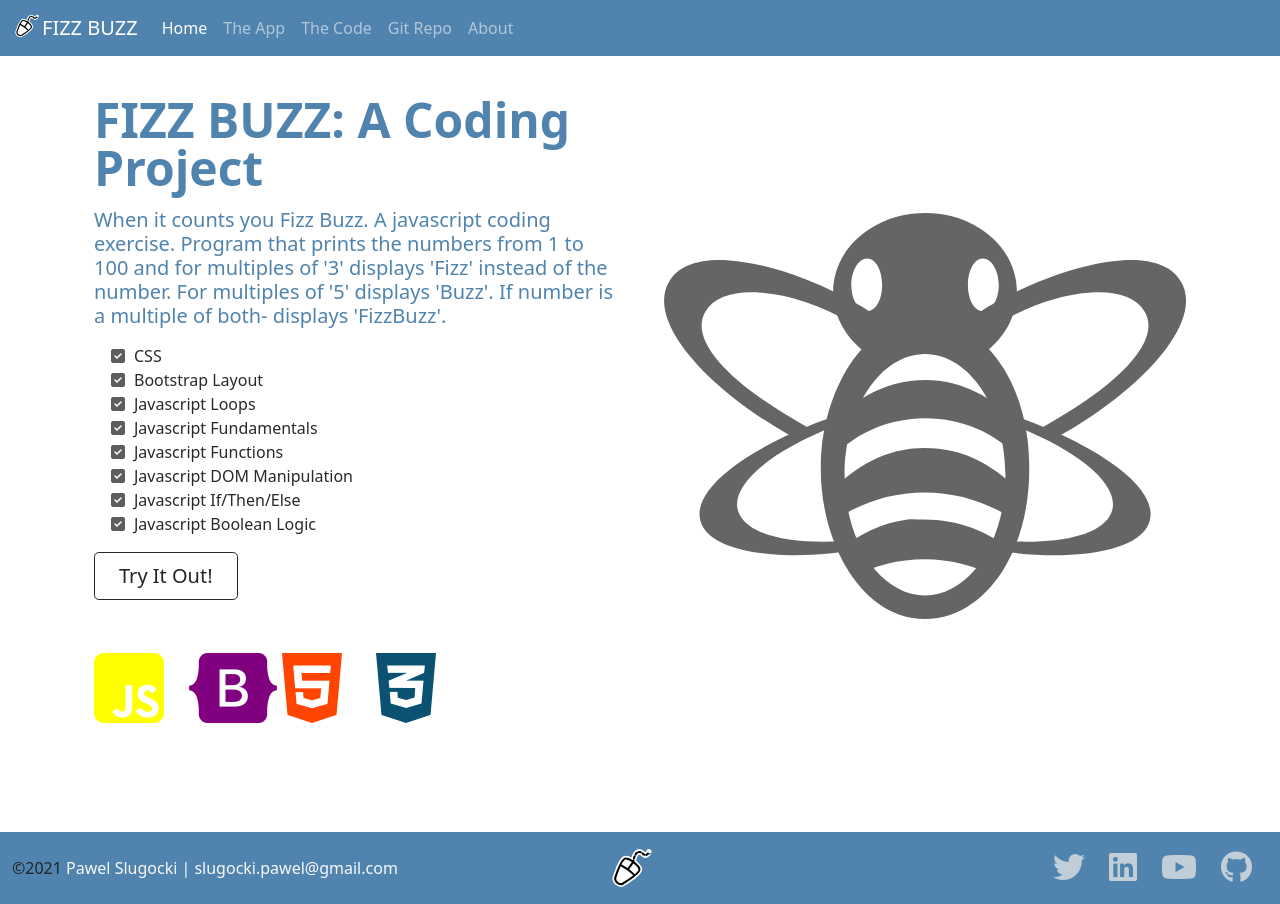
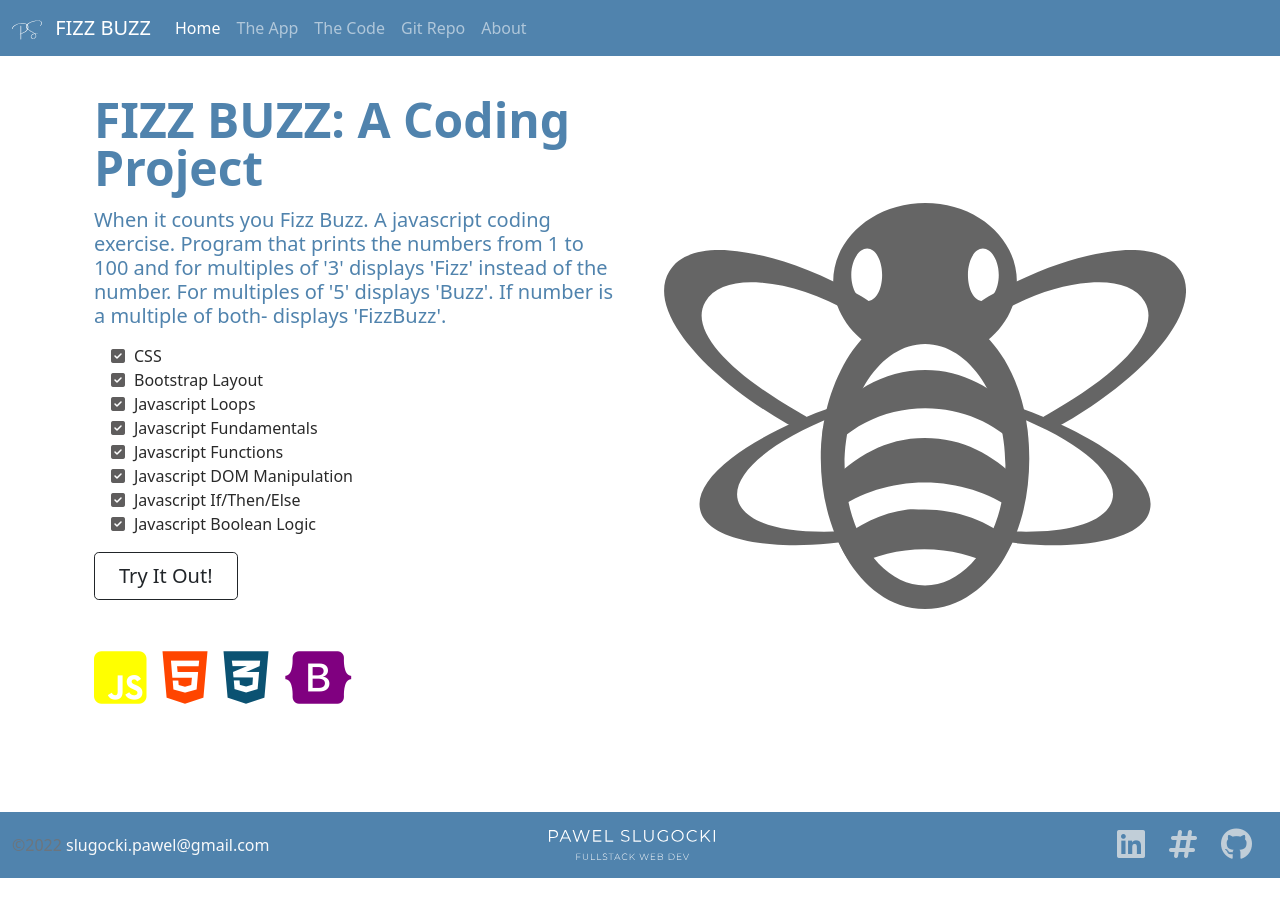
Before and after one commit to SlugockiPawel/FizzBuzz, a plain HTML site: page index.html in a window 1280 px wide. After the commit the page ends 878 px from the top, so only its background shows below. Drawn offline with nearby package versions, Linux system fonts and the light colour scheme.

Commit message:
add branding

```diff
--- a/index.html
+++ b/index.html
@@ -14,21 +14,39 @@
     <script src="https://kit.fontawesome.com/5db21ba9c6.js" crossorigin="anonymous"></script>
 
     <link href="./css/site.css" rel="stylesheet">
-   <link rel="icon" type="image/png" href="img/favicon_io/favicon-32x32.png">
+    <link rel="icon" type="image/png" href="/img/logo/logo2-biale.svg" />
 </head>
 <body class="d-flex flex-column h-100">
     <!-- nav section -->
     <nav class="navbar navbar-expand-md navbar-dark fixed-top">
         <div class="container-fluid">
-        <a class="navbar-brand" href="#"><img src="img/mono-kmousetool.svg" class="d-inline-block align-text-top" alt="Logo" width="30" height="24">FIZZ BUZZ</a>
-        <button class="navbar-toggler" type="button" data-bs-toggle="collapse" data-bs-target="#navbarCollapse"
-            aria-controls="navbarCollapse" aria-expanded="false" aria-label="Toggle navigation">
+          <a class="navbar-brand" href="#"
+          ><img
+              src="/img/logo/logo2-biale.svg"
+              class="d-inline-block align-text-center"
+              alt="Logo"
+              width="30"
+              height="24"
+            />
+            <span class="ms-2">FIZZ BUZZ</span>
+          </a>
+          <button
+            class="navbar-toggler"
+            type="button"
+            data-bs-toggle="collapse"
+            data-bs-target="#navbarCollapse"
+            aria-controls="navbarCollapse"
+            aria-expanded="false"
+            aria-label="Toggle navigation"
+          >
             <span class="navbar-toggler-icon"></span>
           </button>
           <div class="collapse navbar-collapse" id="navbarCollapse">
             <ul class="navbar-nav me-auto mb-2 mb-md-0">
               <li class="nav-item">
-                    <a class="nav-link active" aria-current="page" href="index.html">Home</a>
+                <a class="nav-link active" aria-current="page" href="index.html"
+                  >Home</a
+                >
               </li>
               <li class="nav-item">
                 <a class="nav-link" href="app.html">The App</a>
@@ -68,12 +86,22 @@
                     <a type="button" class="btn btn-outline-dark btn-lg px-4 me-md-2" href="app.html">Try It Out!</a>
                 </div>
                 <h5 class="fw-bold mt-5">
-                    <div class="d-flex">
-                        <div class="row row-cols-sm-4">
-                            <div class="col"><em class="fab fa-js-square fa-4x jsicon"></em></div>
-                            <div class="col"><em class="fab fa-bootstrap fa-4x bsicon"></em></div>
-                            <div class="col"><em class="fab fa-html5 fa-4x html5icon"></em></div>
-                            <div class="col"><em class="fab fa-css3-alt fa-4x cssicon"></em></div>
+                    <div class="row">
+                      <div class="col-12">
+                        <ul class="list-inline list-group-horizontal list-group">
+                          <li class="list-item me-3">
+                            <em class="fab fa-js-square fa-3x jsicon"></em>
+                          </li>
+                          <li class="list-item me-3">
+                            <em class="fab fa-html5 fa-3x html5icon"></em>
+                          </li>
+                          <li class="list-item me-3">
+                            <em class="fab fa-css3-alt fa-3x cssicon"></em>
+                          </li>
+                          <li class="list-item">
+                            <em class="fab fa-bootstrap fa-3x bsicon"></em>
+                          </li>
+                        </ul>
                       </div>
                     </div>
                   </h5>
@@ -86,20 +114,64 @@
     </main>
     <!-- footer section -->
     <footer class="footer mt-auto py-3 sticky-footer gy-2">
-        <div class="container-fluid ">
-            <div class="row row-cols-1 row-cols-lg-3">
-                <div class="col order-last order-lg-first text-light d-flex align-items-center">
-                    <div><span class="text-dark">&copy;2021</span> Pawel Slugocki | slugocki.pawel@gmail.com</div>
+        <div class="container-fluid">
+          <div class="row align-items-center">
+            <div
+              class="
+              col-12
+              col-sm-4
+                order-first
+                text-light
+                d-flex
+                justify-content-center
+                justify-content-md-start
+
+              "
+            >
+              <div>
+                <span class="text-muted">&copy;2022</span>
+                slugocki.pawel@gmail.com
               </div>
-                <div class="col d-flex align-items-center justify-content-start justify-content-lg-center">
-                    <img src= "img/mono-kmousetool.svg" alt="logo" height="40px">
             </div>
-                <div class="col d-flex align-items-center justify-content-start justify-content-lg-end">
+            <div
+              class="
+              col-12
+              col-sm-4
+                d-flex
+                justify-content-center
+                justify-content-md-center
+                my-4
+                my-sm-0
+              "
+            >
+              <img src="img/logo/logo3-biale.svg" alt="logo" height="30px" />
+            </div>
+            <div
+              class="
+                col-12
+                col-sm-4
+                d-flex
+                justify-content-center
+                justify-content-md-end
+
+              "
+            >
               <div class="row">
-                        <div class="col social"><a href="#" target="_blank"><i class="fab fa-twitter fa-2x"></i></a></div>
-                        <div class="col social"><a href="#" target="_blank"><i class="fab fa-linkedin fa-2x"></i></a></div>
-                        <div class="col social"><a href="#" target="_blank"><i class="fab fa-youtube fa-2x"></i></a></div>
-                        <div class="col social"><a href="#" target="_blank"><i class="fab fa-github fa-2x"></i></a></div>
+                <div class="col social">
+                  <a href="#" target="_blank"
+                    ><i class="fab fa-linkedin fa-2x"></i
+                  ></a>
+                </div>
+                <div class="col social">
+                  <a href="#" target="_blank"
+                    ><i class="fa fa-hashtag fa-2x"></i
+                  ></a>
+                </div>
+                <div class="col social">
+                  <a href="#" target="_blank"
+                    ><i class="fab fa-github fa-2x"></i
+                  ></a>
+                </div>
               </div>
             </div>
           </div>
```
Also changed, not shown: app.html (+32 -28 lines), code.html (+37 -26 lines), codeValidation.html (+37 -26 lines), img/logo/logo1-biale.svg (added), img/logo/logo1.svg (added), img/logo/logo2-biale.svg (added), img/logo/logo2.svg (added), img/logo/logo3-biale.svg (added), img/logo/logo3.svg (added). Lines whose indentation alone changed are shown as unchanged.
